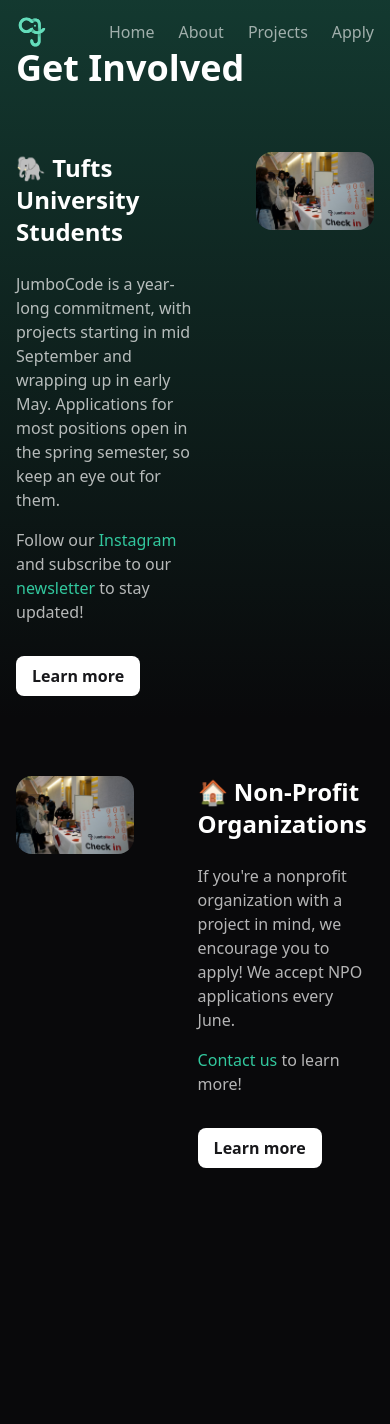
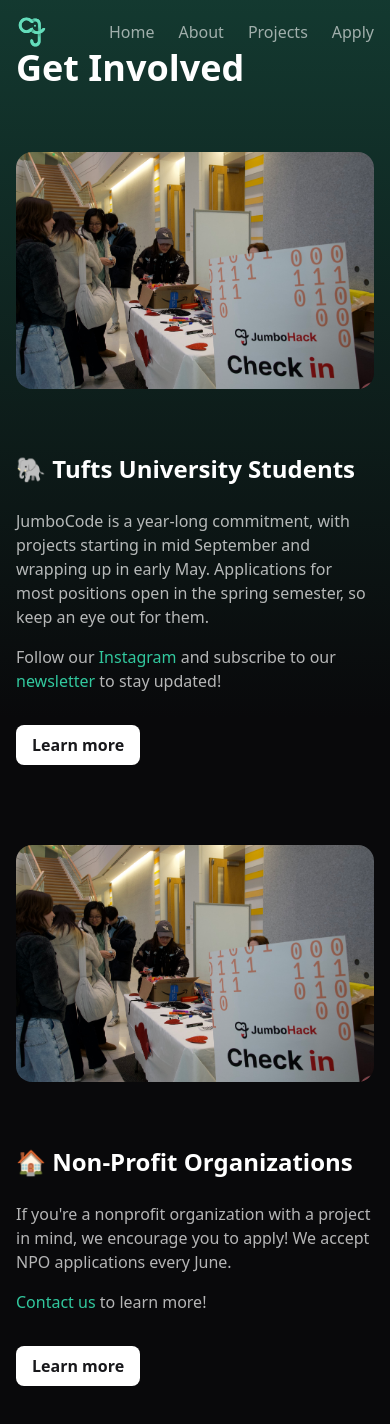
Before and after one commit to JumboCode/jumbocode.org-2024, a Next.js app: page /dev/get-involved in a window 390 px wide. Shown: the top 1424 px of the page. Before the commit the page ends 1264 px from the top, so only its background shows below. Built offline with nearby package versions, Linux system fonts and the light colour scheme.

Commit message:
Mobile optimization

```diff
--- a/components/get-involved.tsx
+++ b/components/get-involved.tsx
@@ -5,7 +5,7 @@
     <section>
       <h2 className="text-4xl font-semibold text-white">Get Involved</h2>
 
-      <div className="mt-16 grid grid-cols-[3fr,2fr] gap-16">
+      <div className="mt-16 grid sm:grid-cols-[3fr,2fr] gap-16">
         <div>
           <p className="text-white font-semibold text-2xl">
             🐘 Tufts University Students
@@ -43,10 +43,14 @@
         </div>
 
         {/* eslint-disable-next-line @next/next/no-img-element */}
-        <img src="/jumbohack-checkin.jpg" alt="" className="rounded-2xl" />
+        <img
+          src="/jumbohack-checkin.jpg"
+          alt=""
+          className="rounded-2xl max-sm:-order-1"
+        />
       </div>
 
-      <div className="mt-20 grid grid-cols-[2fr,3fr] gap-16">
+      <div className="mt-20 grid sm:grid-cols-[2fr,3fr] gap-16">
         {/* eslint-disable-next-line @next/next/no-img-element */}
         <img src="/jumbohack-checkin.jpg" alt="" className="rounded-2xl" />
 
```
